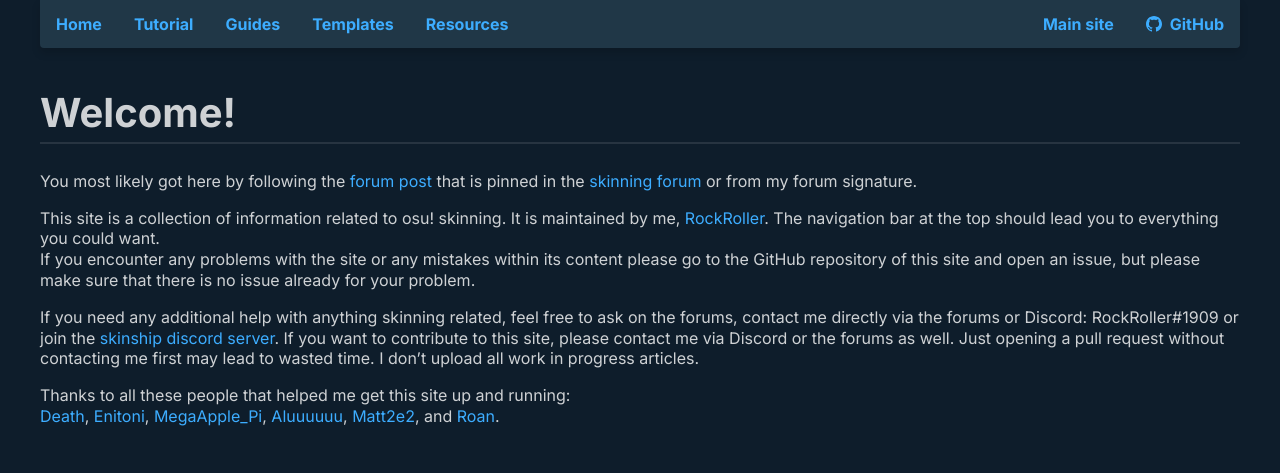
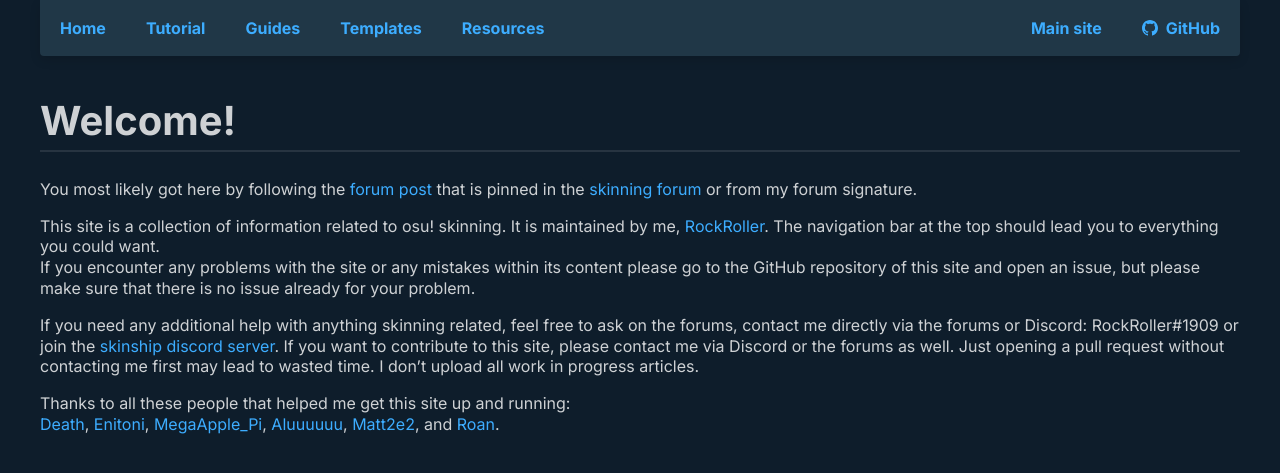
Before and after one commit to RockRoller01/skinninginfo, a Jekyll site: the page built from index.md, in a window 1280 px wide. Shown: the top 473 px of the page. Built offline with Jekyll 4.4.1, drawn with Linux system fonts in a browser that asks for light colours.

Commit message:
consistency

```diff
--- a/css/main.css
+++ b/css/main.css
@@ -132,7 +132,7 @@
     font-weight: 700;
     max-width: var(--content-width);
     background-color: var(--background);
-    box-shadow: 0px 5px 9px 0px rgba(0,0,0,0.15);
+    box-shadow: 0px 4px 11px rgba(0, 0, 0, 0.12);
     border-radius: 0 0 4px 4px;
     overflow: hidden;
 }
@@ -142,7 +142,7 @@
     color: var(--accent);
     text-align: center;
     align-items: center;
-    padding: 14px 16px;
+    padding: 18px 20px;
     text-decoration: none;
     transition: 200ms ease all;
 }
```
